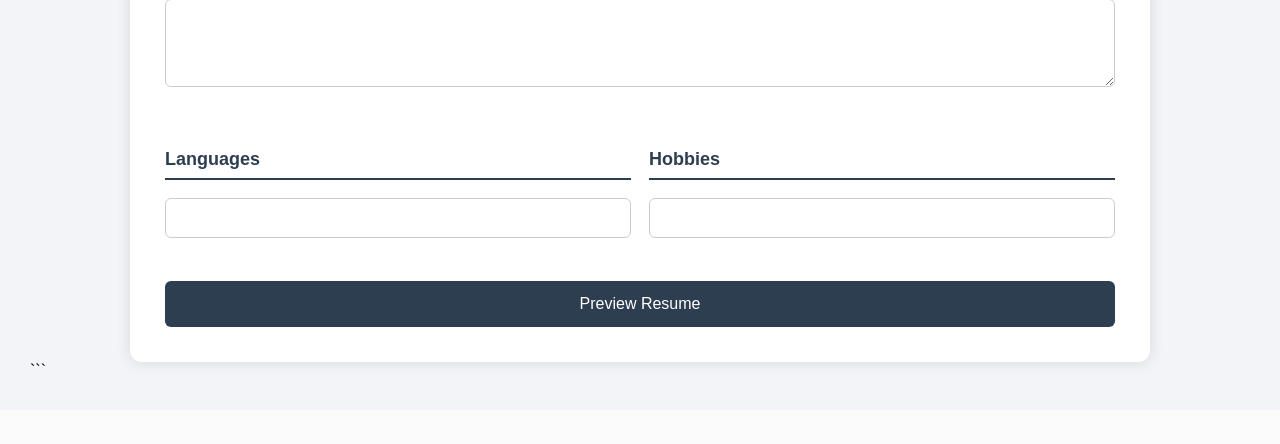
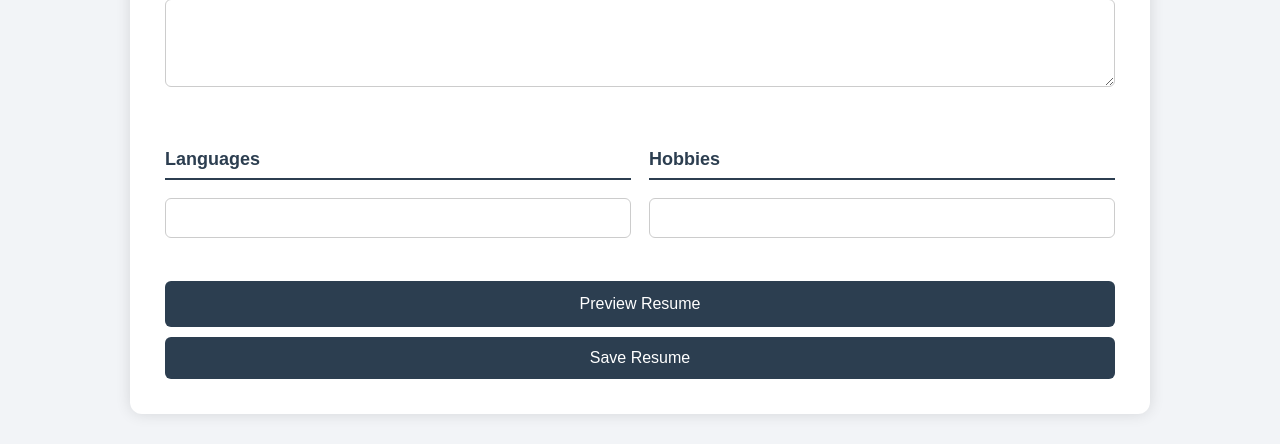
Before and after one commit to vandanasolanki391-prog/resume-builder, a Flask app: page /create in a window 1280 px wide. Shown: the part 2014-2458 px from the top of the page. Before the commit the page ends 2384 px from the top, so only its background shows below. Run offline with Flask 3, Linux system fonts and the light colour scheme.

Commit message:
Update form.html

````diff
--- a/templates/form.html
+++ b/templates/form.html
@@ -309,7 +309,9 @@
         </div>
 
         <button type="submit">Preview Resume</button>
-
+        <button type="submit" formaction="/save" style="background:#2c3e50;color:white;padding:12px 20px;border:none;border-radius:6px;margin-top:10px;cursor:pointer;">
+    Save Resume
+</button>
     </form>
 </div>
 
@@ -350,10 +352,7 @@ function toggleProjectBox() {
 }
 
 function generateObjective() {
-    <button type="submit" formaction="/save" style="background:#2c3e50;color:white;padding:12px 20px;border:none;border-radius:6px;margin-top:10px;cursor:pointer;">
-    Save Resume
-</button>
-    let objectives = [
+        let objectives = [
         "Motivated and detail-oriented professional seeking an opportunity to apply my skills and knowledge in a reputed organization while contributing to its growth and success.",
         "To obtain a responsible position where I can utilize my education, skills and abilities for professional growth and contribute effectively to the organization.",
         "Hardworking and quick-learning candidate looking for an opportunity to work in a professional environment and enhance my knowledge, skills and experience.",
@@ -367,4 +366,3 @@ function generateObjective() {
 
 </body>
 </html>
-```
````
